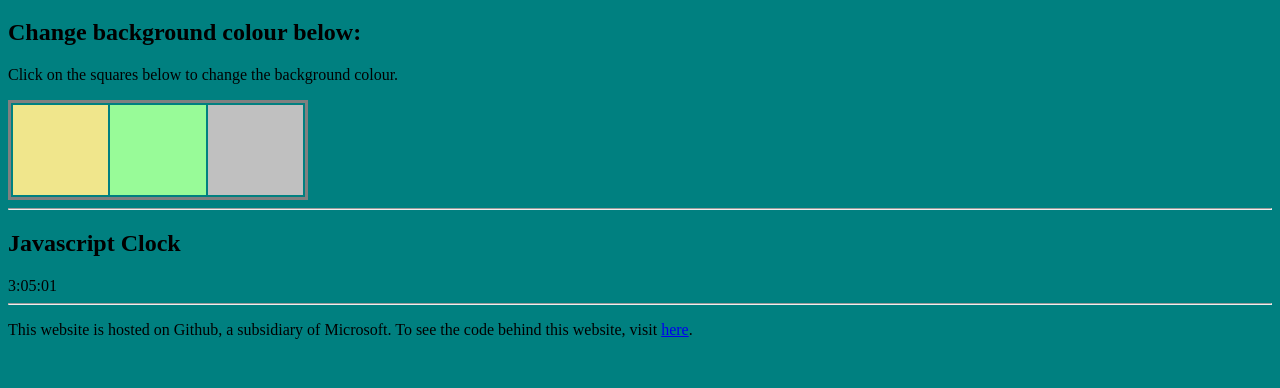
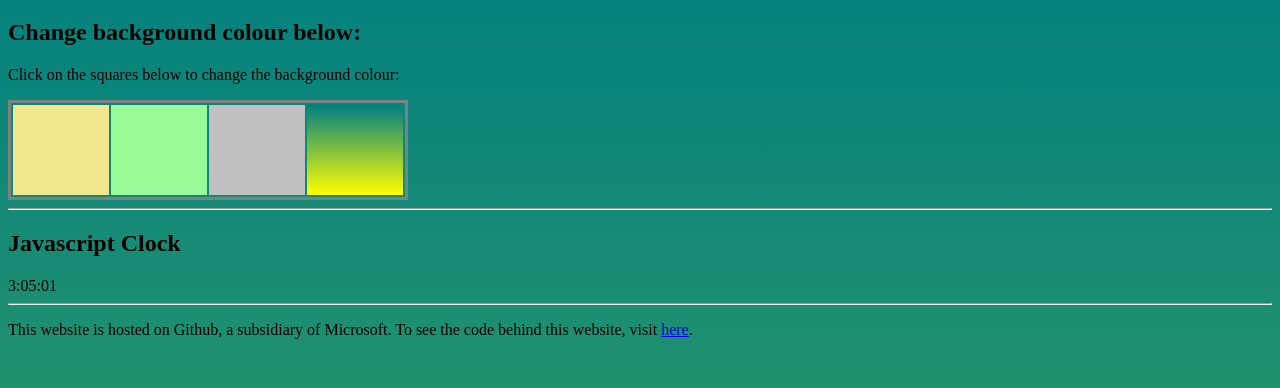
Before and after one commit to mickaub/mickaub.github.io, a plain HTML site: page index.html in a window 1280 px wide. Shown: the part 61-449 px from the top of the page. Drawn offline with nearby package versions, Linux system fonts and the light colour scheme.

Commit message:
changed background colour to gradient

```diff
--- a/index.html
+++ b/index.html
@@ -166,12 +166,12 @@
             justify-content: center;
             }
     </style>
-    <body style="background-color:teal">
+    <body style="background-image:linear-gradient(teal,yellow)">
     <script src="https://cdnjs.cloudflare.com/ajax/libs/three.js/87/three.js" type="text/javascript"></script>
         <h1 style="text-align:center"> Showcase website by Michael A</h1> <!--https://mickaub.github.io/-->
         <h2>Change background colour below:</h2>
-        <p>Click on the squares below to change the background colour.</p>
-         <table style="width:300px;height:100px;border-style:solid;"> <!--table with elements that change background colour-->
+        <p>Click on the squares below to change the background colour:</p>
+         <table style="width:400px;height:100px;border-style:solid;"> <!--table with elements that change background colour-->
             <tr>
                 <td onclick="bgChange(this.style.backgroundColor)"
                 style="background-color:Khaki">
@@ -181,6 +181,9 @@
                 </td>
                 <td onclick="bgChange(this.style.backgroundColor)"
                 style="background-color:Silver">
+                </td>
+                <td onclick="bgChange(this.style.backgroundImage)"
+                style="background-image:linear-gradient(teal,yellow)">
                 </td>
             </tr>
          </table>
```
